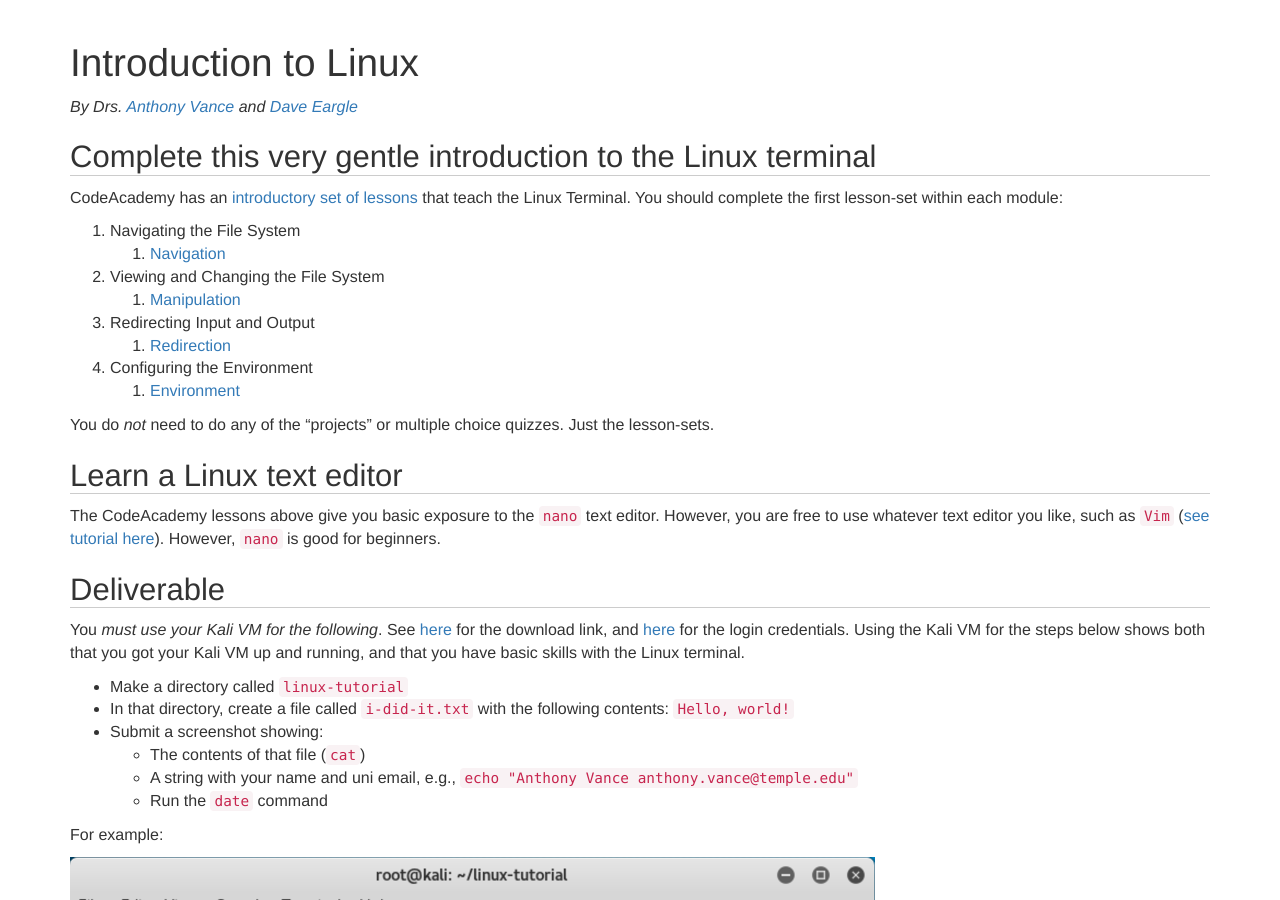
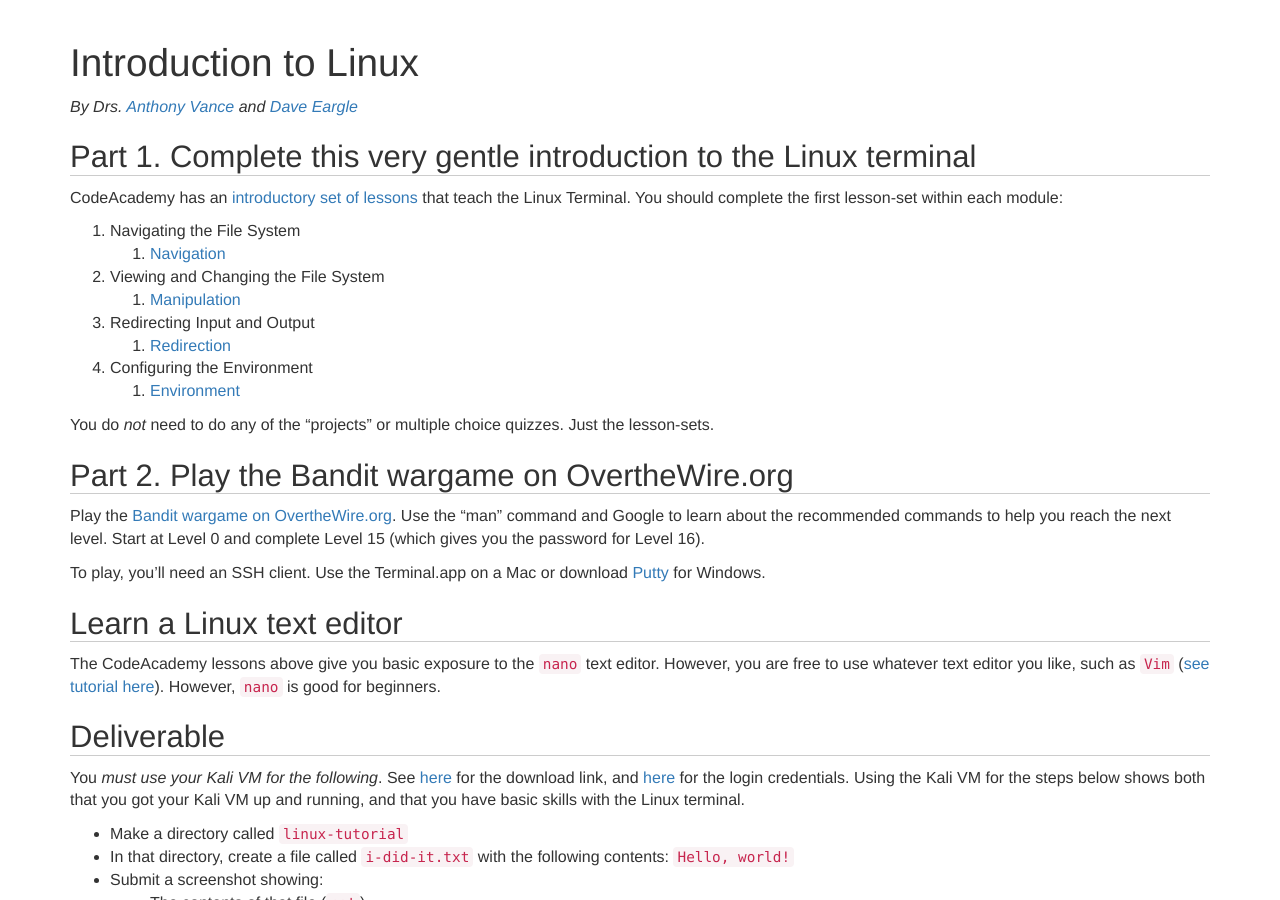
Before and after one commit to security-assignments/security-assignments.github.io, a Jekyll site: the page built from intro-to-linux.md, in a window 1280 px wide and 900 px high. Built offline with Jekyll 4.4.1, drawn with Linux system fonts in a browser that asks for light colours.

Commit message:
Updated Linux lab

```diff
--- a/intro-to-linux.md
+++ b/intro-to-linux.md
@@ -3,7 +3,7 @@ layout: assignment
 title: Introduction to Linux
 ---
 
-# Complete this very gentle introduction to the Linux terminal
+# Part 1. Complete this very gentle introduction to the Linux terminal
 
 CodeAcademy has an [introductory set of lessons](https://www.codecademy.com/learn/learn-the-command-line) that teach the Linux Terminal.
 You should complete the first lesson-set within each module:
@@ -19,8 +19,11 @@ You should complete the first lesson-set within each module:
 
 You do _not_ need to do any of the "projects" or multiple choice quizzes. Just the lesson-sets.
 
+# Part 2. Play the Bandit wargame on OvertheWire.org
 
+Play the [Bandit wargame on OvertheWire.org](http://overthewire.org/wargames/bandit/). Use the "man" command and Google to learn about the recommended commands to help you reach the next level. Start at Level 0 and complete Level 15 (which gives you the password for Level 16).
 
+To play, you'll need an SSH client. Use the Terminal.app on a Mac or download [Putty](https://www.putty.org) for Windows.
 
 # Learn a Linux text editor
 
```
